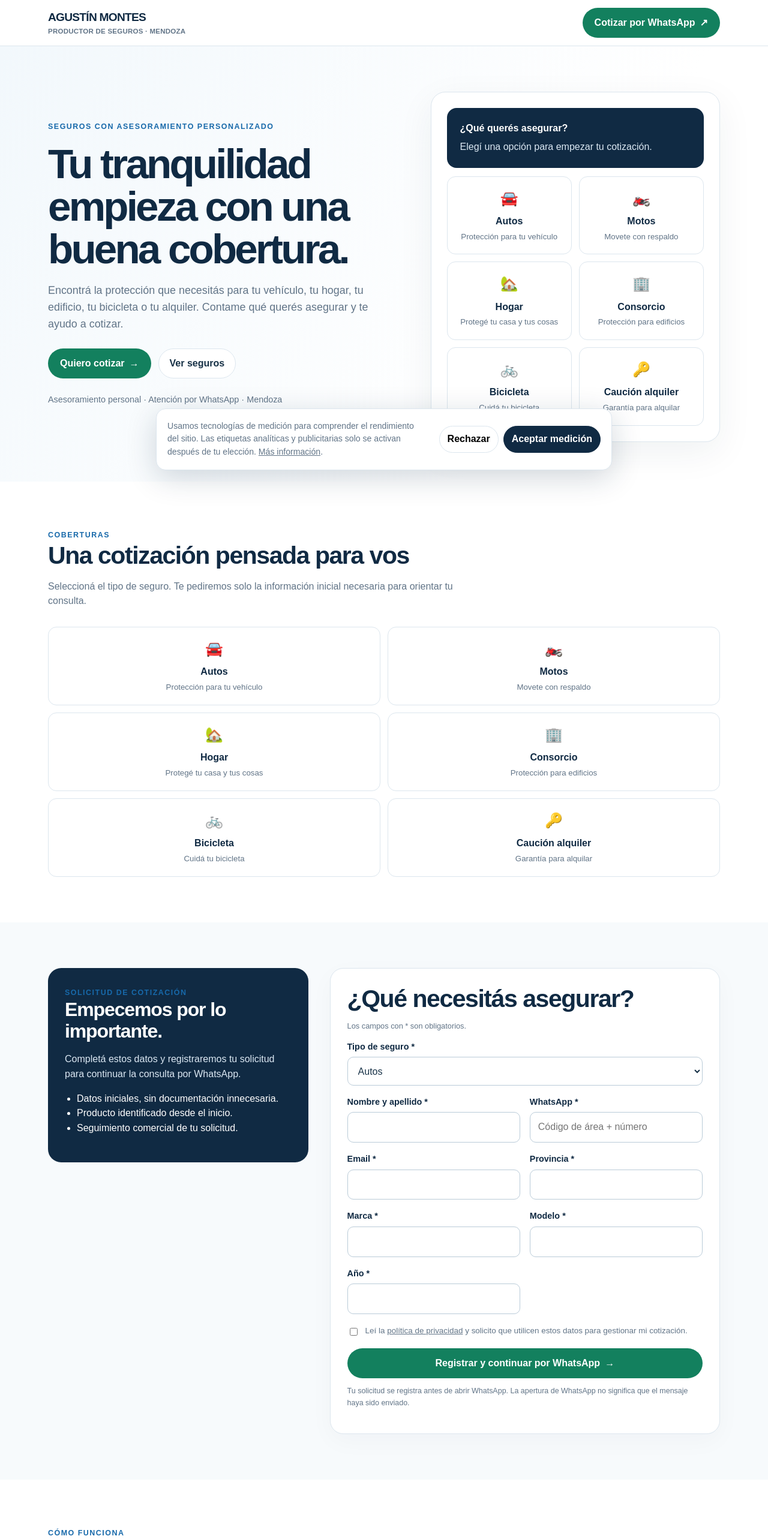
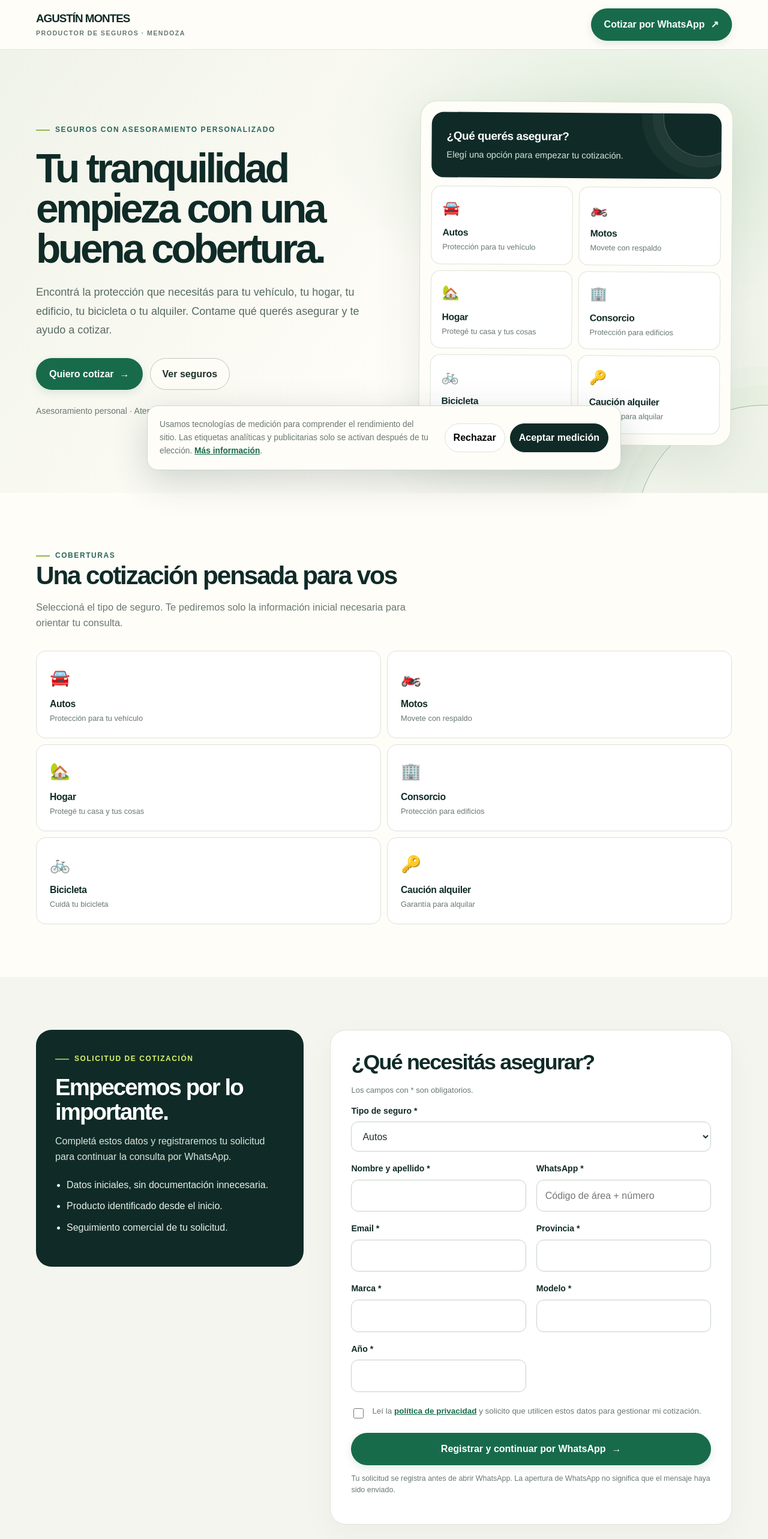
Before and after one commit to popnegro/cotizatuseguro, a Next.js app: page / in a window 1280 px wide. Shown: the top 2566 px of the page at 60% size. Built offline with nearby package versions, Linux system fonts and the light colour scheme.

Commit message:
Redesign visual de la landing de cotización

```diff
--- a/app/globals.css
+++ b/app/globals.css
@@ -1,79 +1,92 @@
-:root{--navy:#102a43;--blue:#1769aa;--sky:#eaf4fb;--ink:#183247;--muted:#617487;--paper:#f7fafc;--line:#dce6ee;--green:#13805e}
+:root{
+  --navy:#102b27;--blue:#28665a;--sky:#e4eee7;--ink:#1d302c;--muted:#687872;--paper:#f5f5ef;--line:#dce2d9;--green:#176b4b;--green-dark:#104d37;--lime:#d8f36a;--white:#fffdf8;
+}
 *{box-sizing:border-box}
-html{scroll-behavior:smooth}
-body{margin:0;background:#fff;color:var(--ink);font-family:Arial,Helvetica,sans-serif;line-height:1.55}
+html{scroll-behavior:smooth;scroll-padding-top:92px}
+body{margin:0;background:var(--white);color:var(--ink);font-family:Arial,Helvetica,sans-serif;line-height:1.6;-webkit-font-smoothing:antialiased}
 a{color:inherit}
 button,input,select{font:inherit}
-button,a,input,select{outline-offset:3px}
-button:focus-visible,a:focus-visible,input:focus-visible,select:focus-visible{outline:3px solid #f4b942}
-.container{width:min(1120px,calc(100% - 40px));margin-inline:auto}
-.site-header{border-bottom:1px solid var(--line);background:#fff}
-.header-inner{min-height:76px;display:flex;align-items:center;justify-content:space-between;gap:18px}
-.brand{font-weight:800;letter-spacing:-.04em;color:var(--navy);font-size:1.2rem;text-decoration:none}
-.brand small{display:block;font-size:.72rem;letter-spacing:.02em;color:var(--muted);font-weight:600}
-.header-cta,.button{display:inline-flex;align-items:center;justify-content:center;gap:8px;border:0;border-radius:999px;padding:13px 20px;background:var(--green);color:#fff;font-weight:750;text-decoration:none;cursor:pointer;transition:transform .15s,background .15s}
-.header-cta:hover,.button:hover{background:#0d684c;transform:translateY(-1px)}
-.hero{background:linear-gradient(120deg,#f2f8fc 0%,#fff 70%);padding:76px 0 66px}
-.hero-grid{display:grid;grid-template-columns:1.1fr .9fr;gap:48px;align-items:center}
-.eyebrow{font-size:.78rem;text-transform:uppercase;letter-spacing:.12em;font-weight:800;color:var(--blue)}
-h1{font-size:clamp(2.45rem,5.4vw,4.5rem);letter-spacing:-.055em;line-height:1.03;color:var(--navy);margin:15px 0 20px}
-h2{font-size:clamp(1.8rem,3.2vw,2.7rem);line-height:1.12;letter-spacing:-.035em;color:var(--navy);margin:0 0 12px}
-h3{color:var(--navy);margin:0 0 8px}
-.lead{font-size:1.12rem;color:var(--muted);max-width:580px}
-.hero-actions{display:flex;flex-wrap:wrap;gap:12px;margin-top:26px}
-.secondary{display:inline-flex;align-items:center;justify-content:center;padding:12px 18px;border:1px solid var(--line);border-radius:999px;text-decoration:none;font-weight:700;background:white}
-.trustline{margin-top:24px;color:var(--muted);font-size:.9rem}
-.hero-card{background:#fff;border:1px solid var(--line);border-radius:24px;padding:26px;box-shadow:0 18px 60px #102a4310}
-.hero-card-top{background:var(--navy);color:#fff;border-radius:16px;padding:22px;margin-bottom:14px}
-.hero-card-top p{margin:6px 0 0;color:#dbe8f3}
-.product-grid{display:grid;grid-template-columns:1fr 1fr;gap:12px}
-.product-link{border:1px solid var(--line);border-radius:14px;padding:17px;text-decoration:none;background:#fff;transition:border .15s,transform .15s}
-.product-link:hover{border-color:var(--blue);transform:translateY(-2px)}
-.product-icon{font-size:1.5rem;display:block;margin-bottom:8px}
-.product-link strong{display:block;color:var(--navy)}
-.product-link span:last-child{font-size:.83rem;color:var(--muted)}
-.section{padding:76px 0}
+button,a,input,select{outline-offset:4px}
+button:focus-visible,a:focus-visible,input:focus-visible,select:focus-visible{outline:3px solid #b0d84d}
+.container{width:min(1160px,calc(100% - 48px));margin-inline:auto}
+.site-header{position:sticky;top:0;z-index:15;border-bottom:1px solid #dce2d9cc;background:#fffdf8ed;backdrop-filter:blur(16px)}
+.header-inner{min-height:82px;display:flex;align-items:center;justify-content:space-between;gap:20px}
+.brand{font-weight:900;letter-spacing:-.055em;color:var(--navy);font-size:1.18rem;text-decoration:none;line-height:1.2}
+.brand small{display:block;font-size:.67rem;letter-spacing:.13em;color:var(--muted);font-weight:700;margin-top:6px}
+.header-cta,.button{display:inline-flex;align-items:center;justify-content:center;gap:10px;border:0;border-radius:999px;padding:14px 22px;background:var(--green);color:#fff;font-weight:800;text-decoration:none;cursor:pointer;transition:transform .18s,background .18s,box-shadow .18s;box-shadow:0 5px 14px #176b4b20}
+.header-cta:hover,.button:hover{background:var(--green-dark);transform:translateY(-2px);box-shadow:0 9px 20px #176b4b26}
+.hero{position:relative;overflow:hidden;background:radial-gradient(ellipse at 83% 20%,#d8e8d5 0,transparent 35%),linear-gradient(125deg,#f0f3e9 0%,#fffdf8 58%,#edf2e7 100%);padding:86px 0 80px}
+.hero:before{content:"";position:absolute;width:430px;height:430px;border:1px solid #a4b9a1;border-radius:50%;right:-210px;bottom:-285px;box-shadow:0 0 0 32px #d8e4d333,0 0 0 64px #d8e4d322;pointer-events:none}
+.hero-grid{position:relative;display:grid;grid-template-columns:1.05fr .95fr;gap:64px;align-items:center}
+.eyebrow{display:inline-flex;align-items:center;gap:9px;font-size:.75rem;text-transform:uppercase;letter-spacing:.13em;font-weight:900;color:var(--blue)}
+.eyebrow:before{content:"";width:23px;height:2px;background:#8bb84b;display:inline-block}
+h1{font-size:clamp(2.8rem,5.3vw,5.1rem);letter-spacing:-.065em;line-height:.99;color:var(--navy);margin:20px 0 24px;max-width:700px}
+h2{font-size:clamp(2rem,3.3vw,3.1rem);line-height:1.08;letter-spacing:-.05em;color:var(--navy);margin:0 0 16px}
+h3{color:var(--navy);margin:0 0 8px;letter-spacing:-.025em}
+.lead{font-size:1.13rem;color:#586b63;max-width:580px;line-height:1.75}
+.hero-actions{display:flex;flex-wrap:wrap;gap:12px;margin-top:30px}
+.secondary{display:inline-flex;align-items:center;justify-content:center;padding:13px 20px;border:1px solid #bdc9bd;border-radius:999px;text-decoration:none;font-weight:800;background:#fffdf8c9;transition:border .18s,background .18s}
+.secondary:hover{border-color:var(--green);background:#fff}
+.trustline{margin-top:24px;color:var(--muted);font-size:.88rem}
+.hero-card{background:#fffdf8;border:1px solid #d5dfd3;border-radius:28px;padding:18px;box-shadow:0 30px 80px #193d2a18;transform:rotate(.4deg)}
+.hero-card-top{background:var(--navy);color:#fff;border-radius:20px;padding:25px;margin-bottom:14px;position:relative;overflow:hidden}
+.hero-card-top:after{content:"";position:absolute;width:130px;height:130px;border:1px solid #ffffff3b;border-radius:50%;right:-35px;top:-60px;box-shadow:0 0 0 18px #ffffff0b,0 0 0 36px #ffffff08}
+.hero-card-top strong{font-size:1.18rem;letter-spacing:-.02em}
+.hero-card-top p{margin:5px 0 0;color:#d5e4d9;font-size:.92rem}
+.product-grid{display:grid;grid-template-columns:1fr 1fr;gap:10px}
+.product-link{width:100%;text-align:left;display:block;border:1px solid var(--line);border-radius:16px;padding:18px;text-decoration:none;background:#fff;cursor:pointer;transition:border .18s,transform .18s,background .18s,box-shadow .18s}
+.product-link:hover{border-color:#83a98d;transform:translateY(-3px);background:#fbfff6;box-shadow:0 10px 22px #193d2a0b}
+.product-icon{font-size:1.45rem;display:block;margin-bottom:9px}
+.product-link strong{display:block;color:var(--navy);font-size:.98rem;letter-spacing:-.02em}
+.product-link span:last-child{font-size:.8rem;color:var(--muted);line-height:1.45;display:block;margin-top:3px}
+.section{padding:88px 0}
 .section-soft{background:var(--paper)}
-.section-intro{max-width:680px;margin-bottom:30px}
-.section-intro p{color:var(--muted)}
-.quote-layout{display:grid;grid-template-columns:.8fr 1.2fr;gap:36px;align-items:start}
-.quote-aside{background:var(--navy);color:#fff;border-radius:22px;padding:28px;position:sticky;top:20px}
-.quote-aside h2{color:#fff;font-size:2rem}
-.quote-aside p{color:#dbe8f3}
-.quote-aside ul{padding-left:20px}
-.quote-card{border:1px solid var(--line);border-radius:22px;padding:28px;background:#fff;box-shadow:0 12px 40px #102a4308}
-.form-grid{display:grid;grid-template-columns:1fr 1fr;gap:16px}
-.field{display:flex;flex-direction:column;gap:6px}
+.section-intro{max-width:700px;margin-bottom:34px}
+.section-intro p{color:var(--muted);font-size:1.03rem;max-width:620px}
+#seguros .product-link{padding:22px;min-height:145px}
+#seguros .product-icon{font-size:1.7rem}
+.quote-layout{display:grid;grid-template-columns:.8fr 1.2fr;gap:44px;align-items:start}
+.quote-aside{background:var(--navy);color:#fff;border-radius:26px;padding:32px;position:sticky;top:108px;overflow:hidden}
+.quote-aside .eyebrow{color:var(--lime)}
+.quote-aside h2{color:#fff;font-size:clamp(2rem,3vw,2.6rem);margin-top:16px}
+.quote-aside p{color:#d8e5db}
+.quote-aside ul{padding-left:19px;color:#e6efe7}
+.quote-aside li{padding:5px 0}
+.quote-card{border:1px solid #dce2d9;border-radius:26px;padding:34px;background:#fff;box-shadow:0 20px 55px #193d2a0a}
+.quote-card>h2{font-size:clamp(1.8rem,2.8vw,2.45rem)}
+.form-grid{display:grid;grid-template-columns:1fr 1fr;gap:17px}
+.field{display:flex;flex-direction:column;gap:7px}
 .field-full{grid-column:1/-1}
-.field label{font-size:.9rem;font-weight:750;color:var(--navy)}
-.field input,.field select{width:100%;border:1px solid #bacbd8;border-radius:10px;padding:12px 13px;background:#fff;color:var(--ink);min-height:48px}
-.field input:focus,.field select:focus{border-color:var(--blue)}
-.help{font-size:.8rem;color:var(--muted)}
-.consent-row{display:flex;gap:10px;align-items:flex-start;font-size:.84rem;color:var(--muted);margin:18px 0}
-.consent-row input{margin-top:5px}
-.form-error{padding:12px;border-radius:10px;background:#fff0f0;color:#9a2525;margin-bottom:14px}
-.form-success{padding:12px;border-radius:10px;background:#eaf8f1;color:#126341;margin-bottom:14px}
-.button-wide{width:100%;min-height:50px}
-.button:disabled{opacity:.65;cursor:wait;transform:none}
-.privacy-note{font-size:.78rem;color:var(--muted);margin-top:12px}
-.steps{display:grid;grid-template-columns:repeat(3,1fr);gap:18px;margin-top:28px}
-.step{border:1px solid var(--line);border-radius:18px;padding:22px}
-.step-number{width:36px;height:36px;border-radius:50%;display:grid;place-items:center;background:var(--sky);color:var(--blue);font-weight:800;margin-bottom:14px}
+.field label{font-size:.88rem;font-weight:800;color:var(--navy)}
+.field input,.field select{width:100%;border:1px solid #c5d0c7;border-radius:12px;padding:13px 14px;background:#fff;color:var(--ink);min-height:50px;transition:border .15s,box-shadow .15s}
+.field input:focus,.field select:focus{border-color:var(--blue);box-shadow:0 0 0 3px #28665a18;outline:none}
+.help{font-size:.82rem;color:var(--muted)}
+.consent-row{display:flex;gap:11px;align-items:flex-start;font-size:.84rem;color:var(--muted);margin:21px 0}
+.consent-row input{margin-top:6px;accent-color:var(--green);width:17px;height:17px;flex-shrink:0}
+.consent-row a,.footer-links a{color:var(--green);font-weight:700}
+.form-error{padding:14px;border-radius:12px;background:#fff0ed;color:#922f24;margin-bottom:16px;border:1px solid #f4d0c9}
+.form-success{padding:14px;border-radius:12px;background:#eaf7ed;color:#175a38;margin-bottom:16px;border:1px solid #c9e7d1}
+.button-wide{width:100%;min-height:54px}
+.button:disabled{opacity:.65;cursor:wait;transform:none;box-shadow:none}
+.privacy-note{font-size:.78rem;color:var(--muted);margin-top:13px;line-height:1.55}
+.steps{display:grid;grid-template-columns:repeat(3,1fr);gap:16px;margin-top:32px}
+.step{border:1px solid var(--line);border-radius:20px;padding:26px;background:#fff;transition:transform .18s,border .18s}
+.step:hover{transform:translateY(-3px);border-color:#b6c9b8}
+.step-number{width:42px;height:42px;border-radius:14px;display:grid;place-items:center;background:var(--lime);color:var(--navy);font-weight:900;margin-bottom:18px}
 .faq-list{display:grid;grid-template-columns:1fr 1fr;gap:14px}
-.faq{border:1px solid var(--line);border-radius:14px;padding:20px}
+.faq{border:1px solid var(--line);border-radius:18px;padding:23px;background:#fff}
 .faq p{color:var(--muted);margin-bottom:0}
-.site-footer{background:#f4f7fa;padding:30px 0;color:var(--muted);font-size:.88rem}
+.site-footer{background:#eaf0e8;padding:32px 0;color:var(--muted);font-size:.86rem}
 .footer-inner{display:flex;justify-content:space-between;gap:18px;flex-wrap:wrap}
-.footer-links{display:flex;gap:16px}
-.footer-links a{color:var(--blue)}
-.consent-banner{position:fixed;z-index:20;left:16px;right:16px;bottom:16px;max-width:760px;margin-inline:auto;background:#fff;border:1px solid var(--line);border-radius:16px;box-shadow:0 12px 50px #102a4330;padding:18px;display:flex;gap:20px;align-items:center;justify-content:space-between}
-.consent-banner p{margin:0;font-size:.88rem;color:var(--muted)}
+.footer-links{display:flex;gap:18px}
+.consent-banner{position:fixed;z-index:30;left:16px;right:16px;bottom:16px;max-width:790px;margin-inline:auto;background:#fffdf8;border:1px solid #cdd9cc;border-radius:18px;box-shadow:0 18px 60px #102b2730;padding:20px;display:flex;gap:20px;align-items:center;justify-content:space-between}
+.consent-banner p{margin:0;font-size:.86rem;color:var(--muted)}
+.consent-banner a{color:var(--green);font-weight:700}
 .consent-actions{display:flex;gap:8px;flex-shrink:0}
-.consent-actions button{border:1px solid var(--line);border-radius:999px;padding:9px 13px;background:#fff;cursor:pointer;font-weight:700}
+.consent-actions button{border:1px solid var(--line);border-radius:999px;padding:10px 14px;background:#fff;cursor:pointer;font-weight:800;white-space:nowrap}
 .consent-actions .accept{background:var(--navy);color:#fff;border-color:var(--navy)}
-@media(max-width:800px){.hero{padding:50px 0}.hero-grid,.quote-layout{grid-template-columns:1fr;gap:28px}.quote-aside{position:static}.section{padding:54px 0}.steps{grid-template-columns:1fr}.faq-list{grid-template-columns:1fr}.hero-card{max-width:560px}.consent-banner{align-items:flex-start;flex-direction:column}.consent-actions{width:100%}.consent-actions button{flex:1}}
-@media(max-width:520px){.container{width:min(100% - 28px,1120px)}.header-inner{min-height:68px}.header-cta{padding:10px 13px;font-size:.84rem}.brand{font-size:1rem}.brand small{font-size:.65rem}.hero-grid{gap:26px}.hero-card,.quote-card,.quote-aside{padding:20px}.product-grid{gap:9px}.product-link{padding:13px}.form-grid{grid-template-columns:1fr}.field-full{grid-column:auto}.hero-actions .button,.hero-actions .secondary{width:100%}.consent-actions{flex-direction:column}}
-@media(prefers-reduced-motion:reduce){html{scroll-behavior:auto}*,*::before,*::after{transition:none!important}}
-
+@media(max-width:900px){.hero{padding:62px 0}.hero-grid{grid-template-columns:1fr;gap:36px}.hero-grid>div:first-child{max-width:720px}.hero-card{max-width:620px;transform:none}.quote-layout{grid-template-columns:1fr;gap:24px}.quote-aside{position:static}.section{padding:64px 0}.steps{grid-template-columns:1fr}.consent-banner{align-items:flex-start;flex-direction:column}.consent-actions{width:100%}.consent-actions button{flex:1}}
+@media(max-width:560px){.container{width:calc(100% - 28px)}.header-inner{min-height:70px}.header-cta{padding:11px 13px;font-size:.8rem;gap:5px}.brand{font-size:.98rem}.brand small{font-size:.58rem;letter-spacing:.09em}.hero{padding:46px 0 50px}.hero-grid{gap:27px}h1{font-size:clamp(2.55rem,13vw,3.7rem)}.lead{font-size:1rem}.hero-card,.quote-card,.quote-aside{padding:18px;border-radius:21px}.hero-card-top{padding:20px}.product-grid{gap:8px}.product-link{padding:14px;border-radius:13px}.product-link span:last-child{font-size:.76rem}.section{padding:52px 0}#seguros .product-link{padding:16px;min-height:130px}.form-grid{grid-template-columns:1fr;gap:14px}.field-full{grid-column:auto}.hero-actions .button,.hero-actions .secondary{width:100%}.consent-actions{flex-direction:column}.consent-actions button{width:100%}.faq{padding:18px}}
+@media(prefers-reduced-motion:reduce){html{scroll-behavior:auto}*,*::before,*::after{transition:none!important;animation:none!important}}
 /* Honeypot remains in the DOM for bots but outside the visual and keyboard flow. */
 .honeypot-field{position:absolute!important;width:1px!important;height:1px!important;padding:0!important;margin:-1px!important;overflow:hidden!important;clip:rect(0,0,0,0)!important;white-space:nowrap!important;border:0!important}
```
